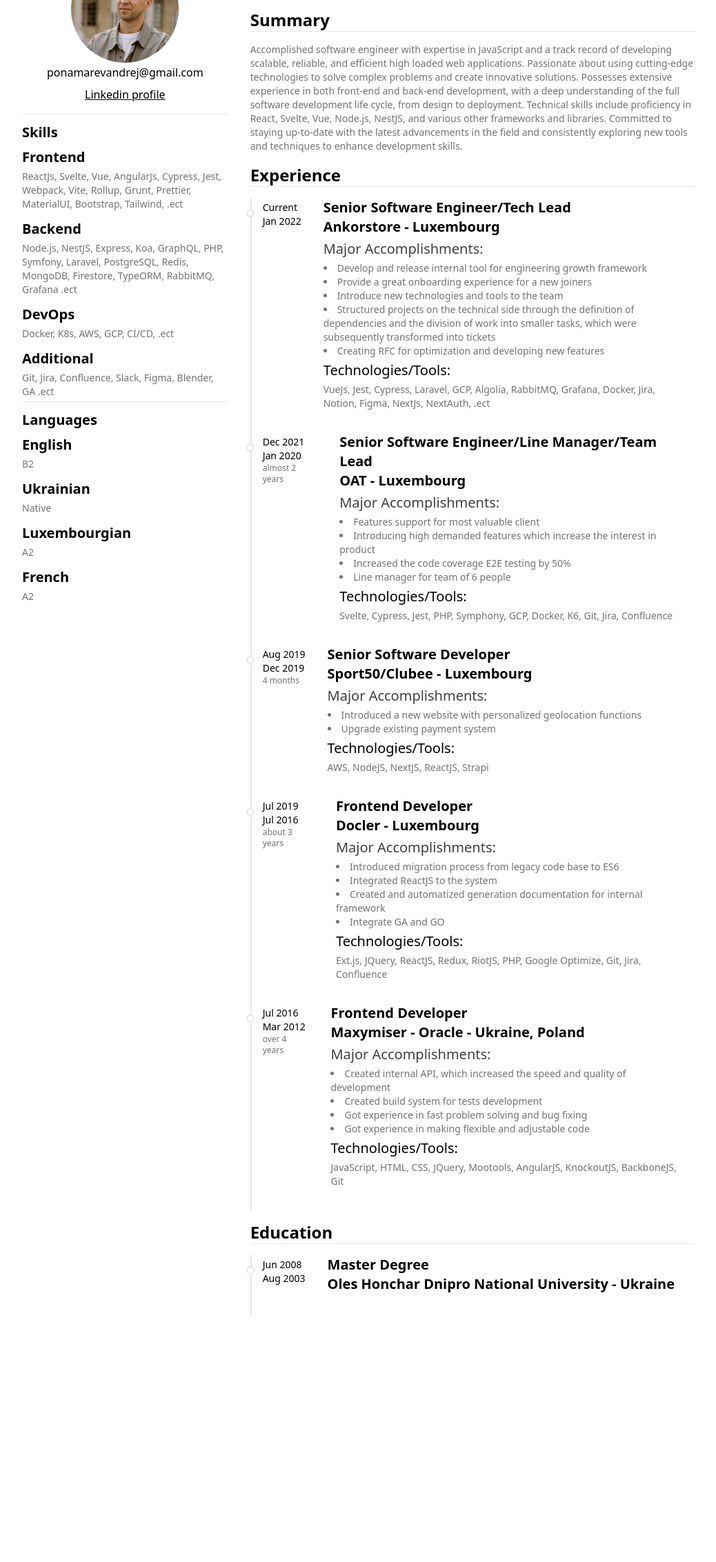
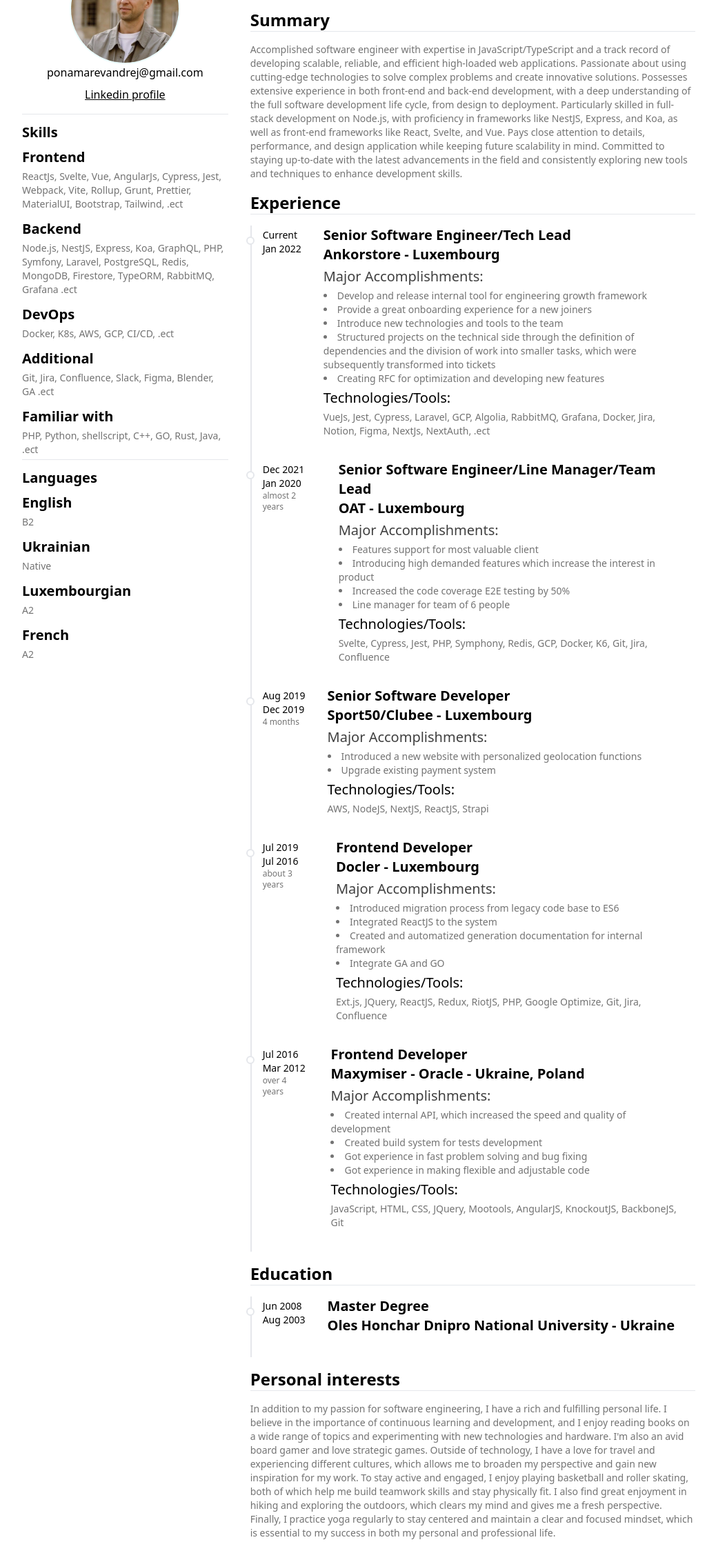
Before and after one commit to dresha-dev/cv, a Gatsby site: page / in a window 1280 px wide. Shown: the part 91-2356 px from the top of the page at 69% size, without its empty margins (128-1166 px from the left). Before the commit the page ends 2031 px from the top, so only its background shows below. Built offline with nearby package versions, Linux system fonts and the light colour scheme; Gatsby itself is replaced by a stand-in of ours.

Commit message:
feat: Add personal expiriences

```diff
--- a/gatsby-config.ts
+++ b/gatsby-config.ts
@@ -2,7 +2,6 @@ import type { GatsbyConfig } from "gatsby";
 
 const config: GatsbyConfig = {
   assetPrefix: "/cv",
-  pathPrefix: "/cv",
   siteMetadata: {
     title: `Andrii Ponamarov CV`,
     siteUrl: `https://dresha-dev.github.io`,
--- a/src/components/History.tsx
+++ b/src/components/History.tsx
@@ -30,7 +30,7 @@ const items = [
       "Line manager for team of 6 people",
     ],
     technologies:
-      "Svelte, Cypress, Jest, PHP, Symphony, GCP, Docker, K6, Git, Jira, Confluence",
+      "Svelte, Cypress, Jest, PHP, Symphony, Redis, GCP, Docker, K6, Git, Jira, Confluence",
   },
   {
     startDate: "2019-12-01",
--- /dev/null
+++ b/src/components/PersonalLife.tsx
@@ -0,0 +1,26 @@
+import React from "react";
+
+const PersonalLife = () => (
+  <section className="my-4 print:my-2 flex flex-col break-inside-avoid-page">
+    <h2 className="mb-4 border-b print:text-sm print:md-2">
+      Personal interests
+    </h2>
+    <p className="text-neutral-500">
+      In addition to my passion for software engineering, I have a rich and
+      fulfilling personal life. I believe in the importance of continuous
+      learning and development, and I enjoy reading books on a wide range of
+      topics and experimenting with new technologies and hardware. I'm also an
+      avid board gamer and love strategic games. Outside of technology, I have a
+      love for travel and experiencing different cultures, which allows me to
+      broaden my perspective and gain new inspiration for my work. To stay
+      active and engaged, I enjoy playing basketball and roller skating, both of
+      which help me build teamwork skills and stay physically fit. I also find
+      great enjoyment in hiking and exploring the outdoors, which clears my mind
+      and gives me a fresh perspective. Finally, I practice yoga regularly to
+      stay centered and maintain a clear and focused mindset, which is essential
+      to my success in both my personal and professional life.
+    </p>
+  </section>
+);
+
+export default PersonalLife;
--- a/src/components/Skills.tsx
+++ b/src/components/Skills.tsx
@@ -20,6 +20,10 @@ const skills = [
     name: "Additional",
     description: "Git, Jira, Confluence, Slack, Figma, Blender, GA .ect",
   },
+  {
+    name: "Familiar with",
+    description: "PHP, Python, shellscript, C++, GO, Rust, Java, .ect",
+  },
 ];
 
 const Skills = () => <SideList items={skills} title="Skills" />;
--- a/src/components/Summary.tsx
+++ b/src/components/Summary.tsx
@@ -4,17 +4,19 @@ const Summary = () => (
   <section className="my-4 print:my-2 flex flex-col break-inside-avoid-page">
     <h2 className="mb-4 border-b print:text-sm print:md-2">Summary</h2>
     <p className="text-neutral-500">
-      Accomplished software engineer with expertise in JavaScript and a track
-      record of developing scalable, reliable, and efficient high loaded web
-      applications. Passionate about using cutting-edge technologies to solve
-      complex problems and create innovative solutions. Possesses extensive
-      experience in both front-end and back-end development, with a deep
-      understanding of the full software development life cycle, from design to
-      deployment. Technical skills include proficiency in React, Svelte, Vue,
-      Node.js, NestJS, and various other frameworks and libraries. Committed to
-      staying up-to-date with the latest advancements in the field and
-      consistently exploring new tools and techniques to enhance development
-      skills.
+      Accomplished software engineer with expertise in JavaScript/TypeScript and
+      a track record of developing scalable, reliable, and efficient high-loaded
+      web applications. Passionate about using cutting-edge technologies to
+      solve complex problems and create innovative solutions. Possesses
+      extensive experience in both front-end and back-end development, with a
+      deep understanding of the full software development life cycle, from
+      design to deployment. Particularly skilled in full-stack development on
+      Node.js, with proficiency in frameworks like NestJS, Express, and Koa, as
+      well as front-end frameworks like React, Svelte, and Vue. Pays close
+      attention to details, performance, and design application while keeping
+      future scalability in mind. Committed to staying up-to-date with the
+      latest advancements in the field and consistently exploring new tools and
+      techniques to enhance development skills.
     </p>
   </section>
 );
--- a/src/pages/index.tsx
+++ b/src/pages/index.tsx
@@ -8,6 +8,7 @@ import Languages from "../components/Languages";
 import Education from "../components/Education";
 import { Helmet } from "react-helmet";
 import Summary from "../components/Summary";
+import PersonalLife from "../components/PersonalLife";
 
 const IndexPage = () => (
   <main className="max-w-screen-lg mx-auto min-w-min print:overflow-visible p-4">
@@ -37,6 +38,7 @@ const IndexPage = () => (
       <Summary />
       <History />
       <Education />
+      <PersonalLife />
     </div>
   </main>
 );
```
